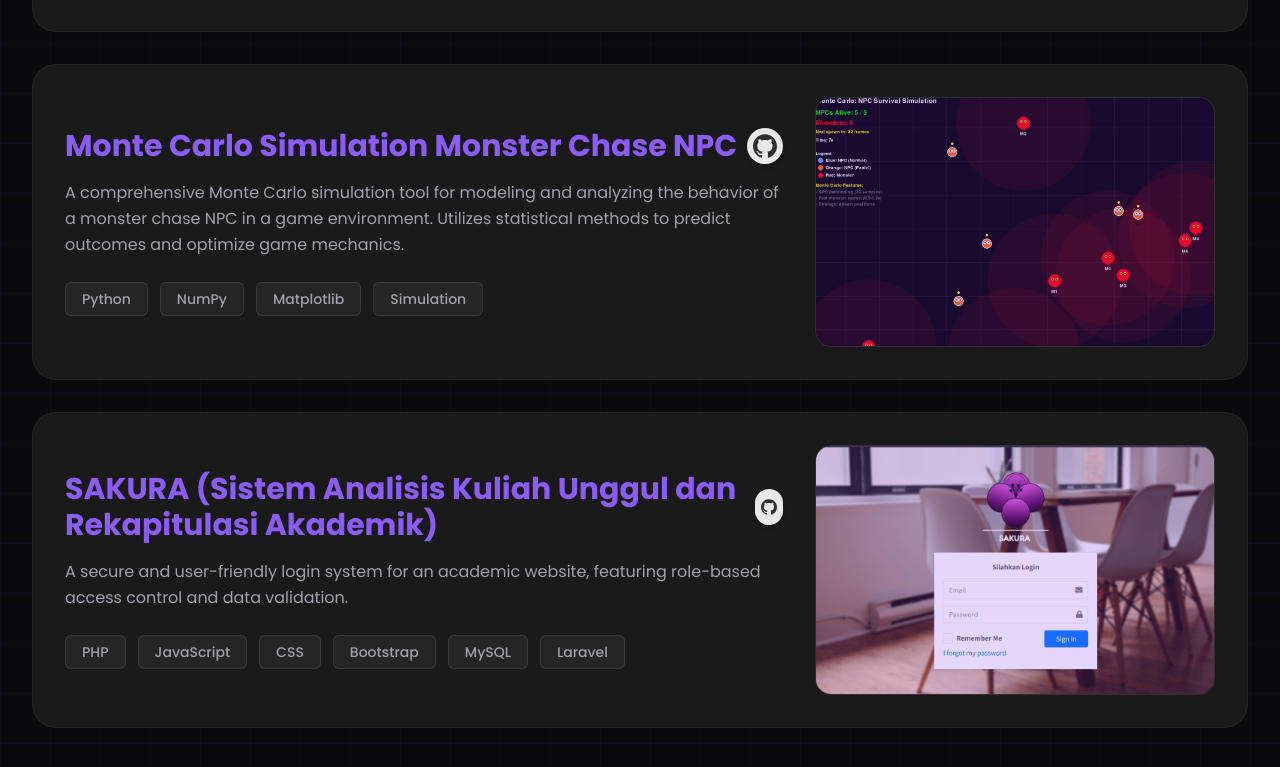
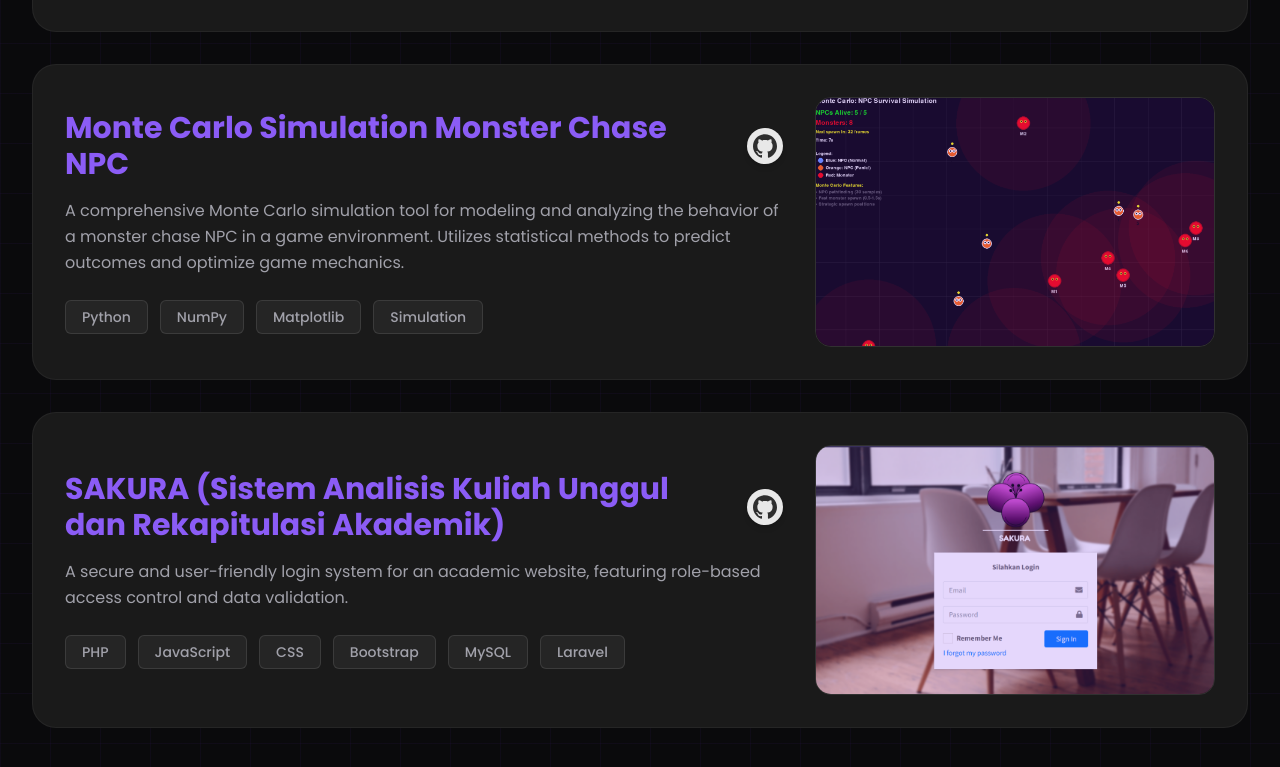
Before and after one commit to ansh215-it/Portofolio_, a React (Vite) app: page / in a window 1280 px wide. Shown: the part 2457-3224 px from the top of the page. Built offline with nearby package versions, Linux system fonts and the light colour scheme.

Commit message:
perbaiki project

```diff
--- a/src/components/Project.tsx
+++ b/src/components/Project.tsx
@@ -1,6 +1,6 @@
 // src/components/Project.tsx
 import React from 'react';
-import AnimatedWrapper from './AnimatedWrapper';
+// import AnimatedWrapper from './AnimatedWrapper'; // Kita matikan sementara
 import projectQuestlime from "../assets/Questlime.png";
 import projectHelmetDetection from "../assets/detection_helm.png";
 import projectMonteCarlo from "../assets/monte_carlo.png";
@@ -15,7 +15,6 @@ const projects = [
     image: projectQuestlime,
     githubLink: 'https://github.com/ansh215-it/Questlime_Adventure'
   },
-
   {
     title: 'Intelligent Parking and Helmet Detection',
     desc: 'Object detection model to identify helmets. Built using visual data processing and logistic regression modeling for academic data labeling.',
@@ -23,7 +22,6 @@ const projects = [
     image: projectHelmetDetection,
     githubLink: 'https://github.com/ansh215-it/Detection_Helmet'
   },
-
   {
     title: 'Monte Carlo Simulation Monster Chase NPC',
     desc: 'A comprehensive Monte Carlo simulation tool for modeling and analyzing the behavior of a monster chase NPC in a game environment. Utilizes statistical methods to predict outcomes and optimize game mechanics.',
@@ -31,7 +29,6 @@ const projects = [
     image: projectMonteCarlo,
     githubLink: 'https://github.com/ansh215-it/MonteCarlo_Implementation'
   },
-
   {
     title: 'SAKURA (Sistem Analisis Kuliah Unggul dan Rekapitulasi Akademik)',
     desc: 'A secure and user-friendly login system for an academic website, featuring role-based access control and data validation.',
@@ -44,7 +41,7 @@ const projects = [
 const Project: React.FC = () => {
   return (
     <section id="project" className="section-container pt-24">
-      <AnimatedWrapper>
+      {/* AnimatedWrapper dihapus sementara untuk testing */}
         <h2 className="text-5xl font-extrabold text-textPrimary mb-8">Notable Projects</h2>
         <div className="w-full h-px bg-white/10 mb-12"></div>
 
@@ -68,7 +65,7 @@ const Project: React.FC = () => {
                       href={project.githubLink}
                       target="_blank"
                       rel="noopener noreferrer"
-                      className="bg-white/90 hover:bg-white rounded-full p-1.5 transition-all hover:scale-110 inline-flex items-center justify-center shadow-md"
+                      className="bg-white/90 hover:bg-white rounded-full p-1.5 transition-all hover:scale-110 inline-flex items-center justify-center shadow-md shrink-0 ml-4"
                       title="View Source on GitHub"
                     >
                       <img
@@ -104,7 +101,6 @@ const Project: React.FC = () => {
             </div>
           ))}
         </div>
-      </AnimatedWrapper>
     </section>
   );
 };
```
